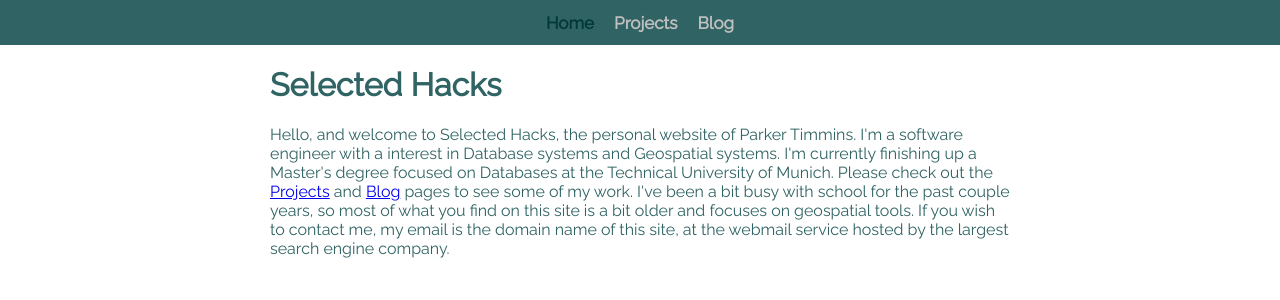
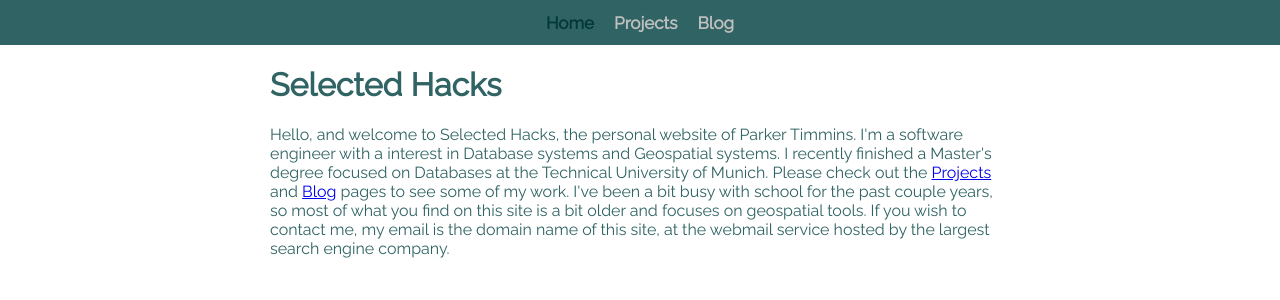
Before and after one commit to parkertimmins/parkertimmins.github.io, a Jekyll site: the page built from index.html, in a window 1280 px wide. Shown: the top 300 px of the page. Built offline with Jekyll 4.4.1, drawn with Linux system fonts in a browser that asks for light colours.

Commit message:
update blurb

```diff
--- a/index.html
+++ b/index.html
@@ -15,7 +15,7 @@ layout: default
       <div class="intro-blurb">
 Hello, and welcome to Selected Hacks, the personal website of Parker Timmins.
 I'm a software engineer with a interest in Database systems and Geospatial systems.
-I'm currently finishing up a Master's degree focused on Databases at the Technical University of Munich.
+I recently finished a Master's degree focused on Databases at the Technical University of Munich.
 Please check out the <a href="/projects.html">Projects</a> and <a href="/blog.html">Blog</a> pages to see some of my work.
 I've been a bit busy with school for the past couple years, so most of what you find on this site is a bit older and focuses on geospatial tools.
 If you wish to contact me, my email is the domain name of this site, at the webmail service hosted by the largest search engine company.
```
